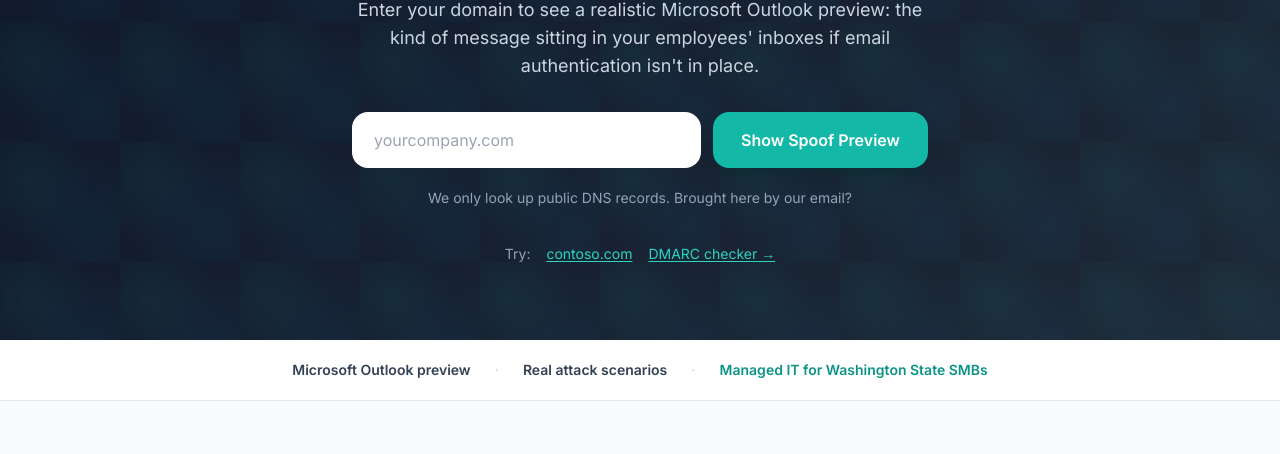
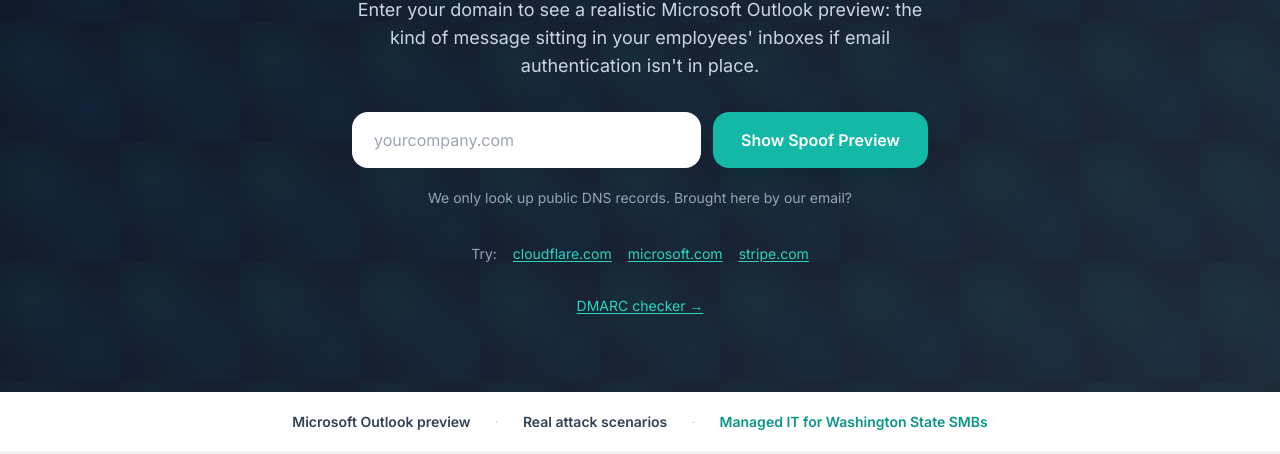
Before and after one commit to greglepage/spoof, a website: page index.html in a window 1280 px wide. Shown: the part 283-737 px from the top of the page. Drawn offline with nearby package versions, Linux system fonts and the light colour scheme.

Commit message:
Match DMARC checker example domains and move link to new line

```diff
--- a/index.html
+++ b/index.html
@@ -293,9 +293,13 @@
         We only look up public DNS records. Brought here by our email?
       </p>
 
-      <div class="mt-5 sm:mt-6 flex flex-wrap items-center justify-center gap-x-3 sm:gap-x-4 gap-y-2 text-sm text-slate-400">
-        <span>Try:</span>
-        <a href="#" data-example-domain="contoso.com" class="touch-target inline-flex items-center py-1 text-teal-400 hover:text-teal-300 underline underline-offset-2">contoso.com</a>
+      <div class="mt-5 sm:mt-6 flex flex-col items-center gap-y-2 text-sm text-slate-400">
+        <div class="flex flex-wrap items-center justify-center gap-x-3 sm:gap-x-4 gap-y-2">
+          <span>Try:</span>
+          <a href="#" data-example-domain="cloudflare.com" class="touch-target inline-flex items-center py-1 text-teal-400 hover:text-teal-300 underline underline-offset-2">cloudflare.com</a>
+          <a href="#" data-example-domain="microsoft.com" class="touch-target inline-flex items-center py-1 text-teal-400 hover:text-teal-300 underline underline-offset-2">microsoft.com</a>
+          <a href="#" data-example-domain="stripe.com" class="touch-target inline-flex items-center py-1 text-teal-400 hover:text-teal-300 underline underline-offset-2">stripe.com</a>
+        </div>
         <a href="https://dmarc.network26.com" class="touch-target inline-flex items-center py-1 text-teal-400 hover:text-teal-300 underline underline-offset-2">DMARC checker →</a>
       </div>
     </div>
```
